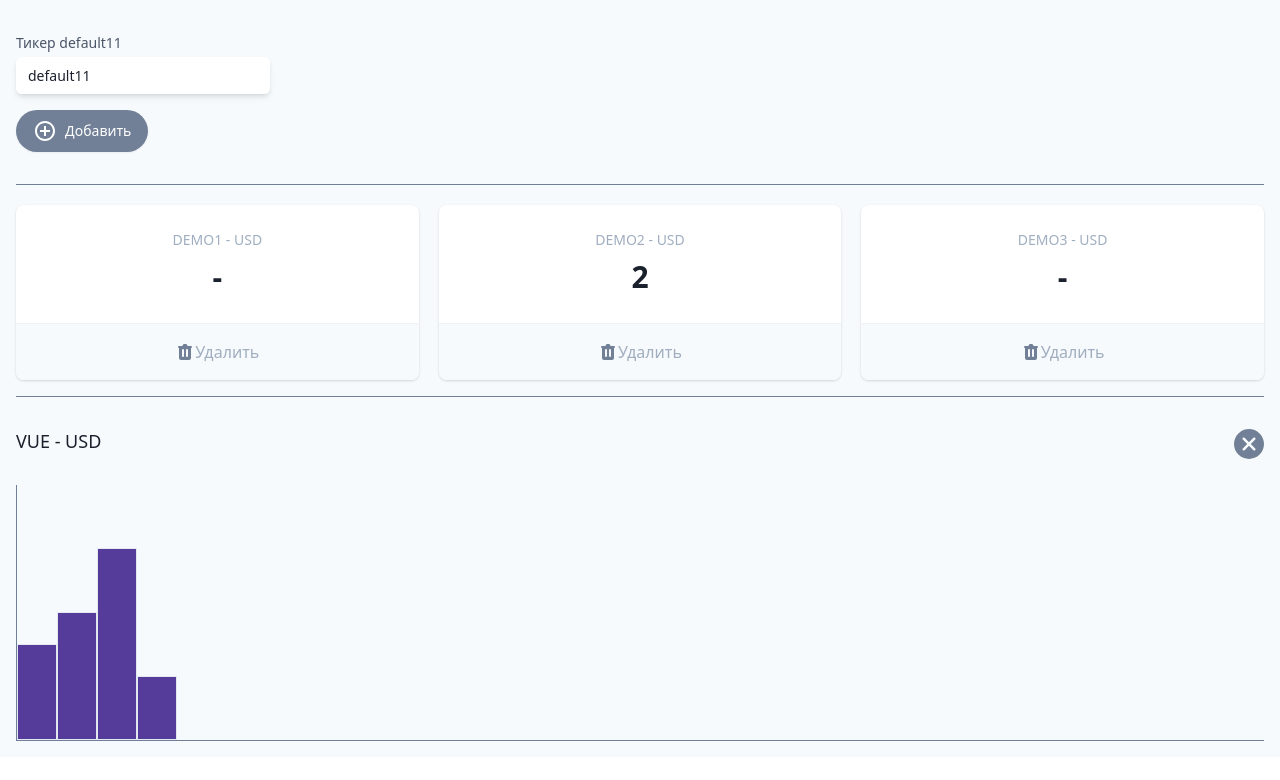
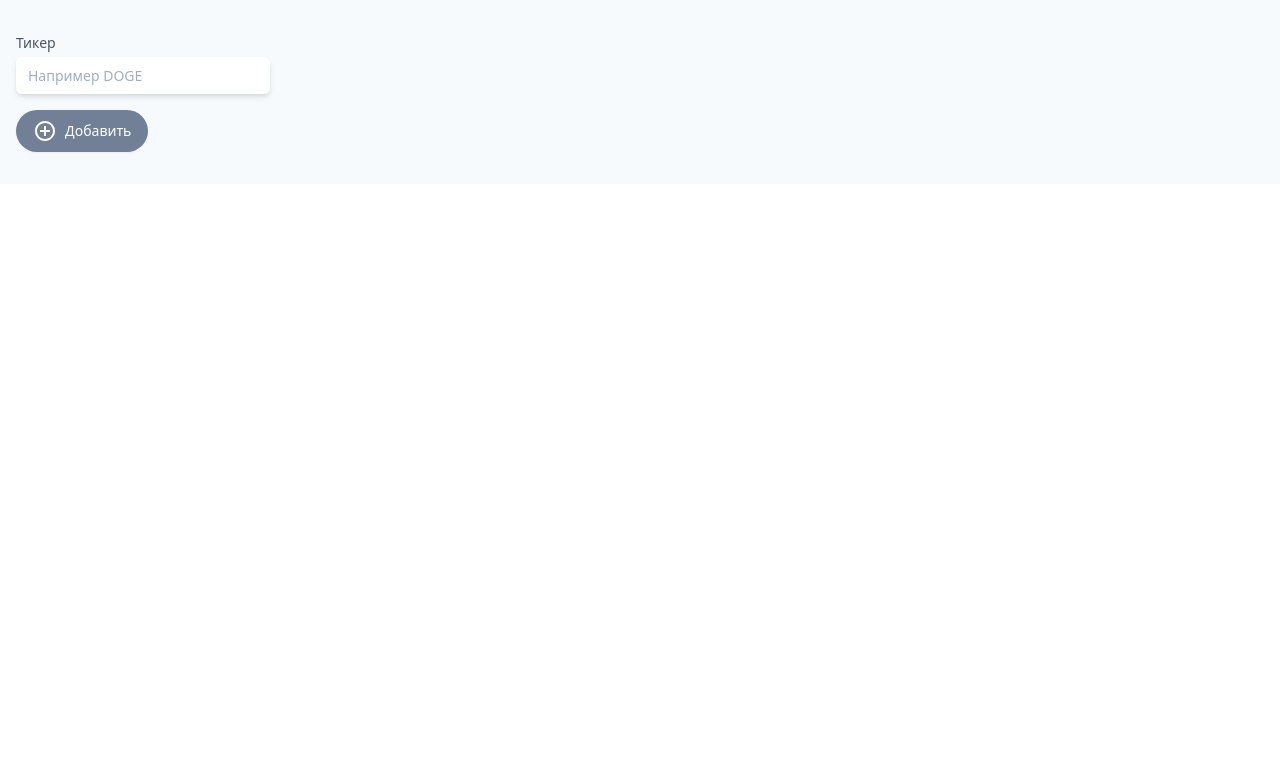
Before and after one commit to vladimirKartyshov/Creptonomicon, a Vue app: page / in a window 1280 px wide. Shown: the top 780 px of the page. Built offline with nearby package versions, Linux system fonts and the light colour scheme.

Commit message:
graph has been added

```diff
--- a/src/App.vue
+++ b/src/App.vue
@@ -49,7 +49,10 @@
           <div
             v-for="t in tickers"
             :key="t.name"
-            @click="sel = t"
+            @click="select(t)"
+            :class="{
+              'border-4': sel == t
+            }"
             class="bg-white overflow-hidden shadow rounded-lg border-purple-800 border-solid cursor-pointer"
           >
             <div class="px-4 py-5 sm:p-6 text-center">
@@ -62,7 +65,7 @@
             </div>
             <div class="w-full border-t border-gray-200"></div>
             <button
-              @click="handleDelete(t)"
+              @click.stop="handleDelete(t)"
               class="flex items-center justify-center font-medium w-full bg-gray-100 px-4 py-4 sm:px-6 text-md text-gray-500 hover:text-gray-600 hover:bg-gray-200 hover:opacity-20 transition-all focus:outline-none"
             >
               <svg
@@ -83,15 +86,17 @@
         </dl>
         <hr class="w-full border-t border-gray-600 my-4" />
       </template>
-      <section class="relative">
+      <section v-if="sel" class="relative">
         <h3 class="text-lg leading-6 font-medium text-gray-900 my-8">
-          VUE - USD
+          {{ sel.name }} - USD
         </h3>
         <div class="flex items-end border-gray-600 border-b border-l h-64">
-          <div class="bg-purple-800 border w-10 h-24"></div>
-          <div class="bg-purple-800 border w-10 h-32"></div>
-          <div class="bg-purple-800 border w-10 h-48"></div>
-          <div class="bg-purple-800 border w-10 h-16"></div>
+          <div
+            v-for="(bar, idx) in normalizeGraph()"
+            :key="idx"
+            :style="{height: `${bar}%`}"
+            class="bg-purple-800 border w-10"
+          ></div>
         </div>
         <button
           @click="sel = null"
@@ -131,25 +136,49 @@
 
   data () {
     return {
-      ticker: 'default11',
-      tickers: [
-        { name: 'DEMO1', price: '-' },
-        { name: 'DEMO2', price: '2' },
-        { name: 'DEMO3', price: '-' }
-      ]
+      ticker: '',
+      tickers: [],
+      sel: null,
+      graph: []
     }
   },
   methods: {
     add () {
-      const newTicker = {
+      const currentTicker = {
         name: this.ticker,
         price: '-'
       }
-      this.tickers.push(newTicker)
+      this.tickers.push(currentTicker)
+      setInterval(async () => {
+        const f = await fetch(
+          `https://min-api.cryptocompare.com/data/price?fsym=${currentTicker.name}&tsyms=USD&api_key=62f8a8af9dfc13f1b11d24d7afbe6c1449eb2ca41e025d20be437a754f4b8480`
+        )
+        const data = await f.json()
+
+        this.tickers.find((t) => t.name === currentTicker.name).price =
+          data.USD > 1 ? data.USD.toFixed(2) : data.USD.toPrecision(2)
+
+        if (this.sel?.name === currentTicker.name) {
+          this.graph.push(data.USD)
+        }
+      }, 3000)
       this.ticker = ''
     },
+    select (ticker) {
+      this.sel = ticker
+      this.graph = []
+    },
+
     handleDelete (tickerToRemove) {
       this.tickers = this.tickers.filter((t) => t !== tickerToRemove)
+    },
+
+    normalizeGraph () {
+      const maxValue = Math.max(...this.graph)
+      const minValue = Math.min(...this.graph)
+      return this.graph.map(
+        price => 5 + ((price - minValue) * 95) / (maxValue - minValue)
+      )
     }
   }
 }
```
